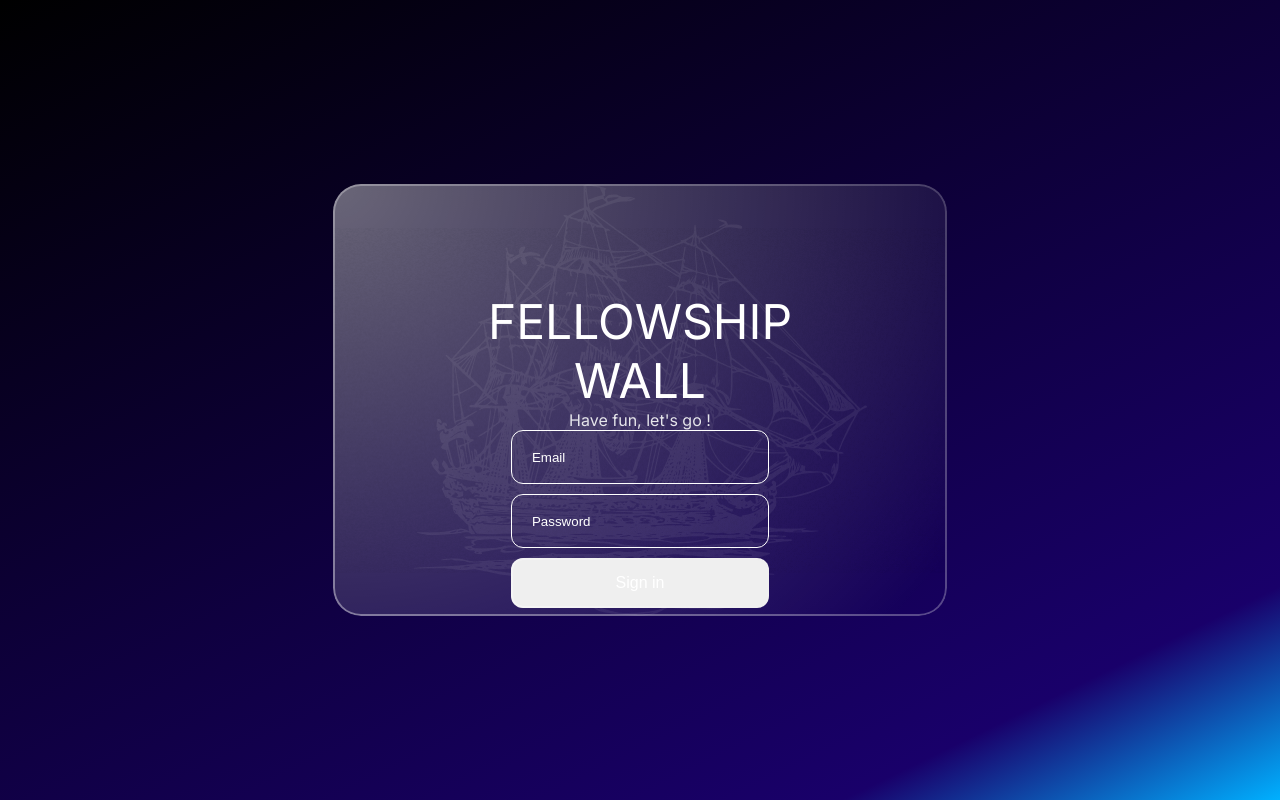
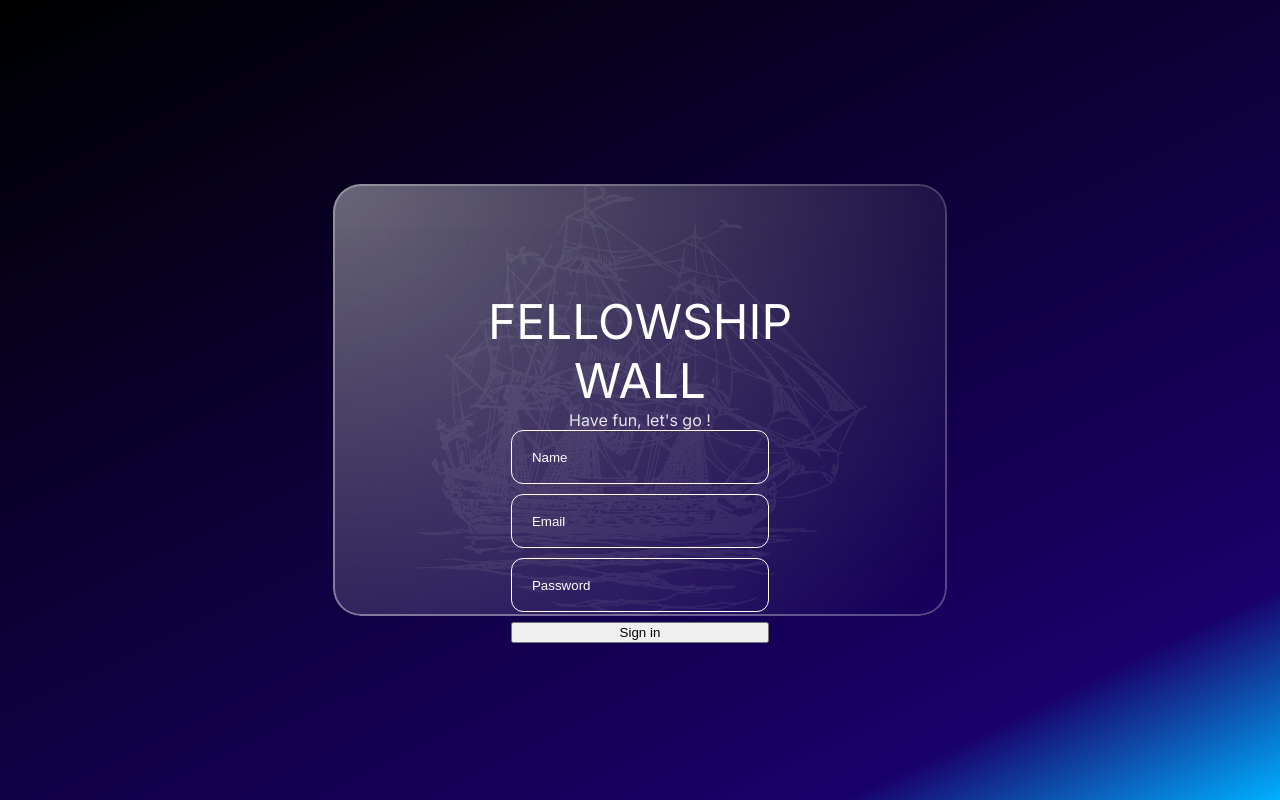
Before and after one commit to WGX94/Nodejs-project, a React (Create React App) app: page /signup in a window 1280 px wide. Built offline with nearby package versions, Linux system fonts and the light colour scheme.

Commit message:
created page signup

```diff
--- a/src/components/login.jsx
+++ b/src/components/signup.jsx
@@ -1,24 +1,24 @@
 import React, { useState } from 'react';
 import { useNavigate } from 'react-router-dom';
-import "./login.scss"
+import "./signup.scss"
 
 
-function Login() {
+function SignUp() {
   const [name, setName] = useState('');
+  const [email, setEmail] = useState('');
+  const [password, setPassword] = useState('');
   const [user, setUser] = useState(null);
   const [error, setError] = useState('');
-  const [email, setEmail] = useState('')
-  const [password, setPassword] = useState('')
   const navigate = useNavigate();
 
   const handleLogin = async (e) => {
     e.preventDefault();
     setError('');
     try {
-      const res = await fetch('http://localhost/login', {
+      const res = await fetch('http://localhost/signup', {
         method: 'POST',
         headers: { 'Content-Type': 'application/json' },
-        body: JSON.stringify({ email, password }),
+        body: JSON.stringify({ name, email, password }),
       });
       const data = await res.json();
       if (!res.ok) {
@@ -37,7 +37,7 @@ function Login() {
 
 
   return (
-    <div id='loginContainer'>
+    <div id='signupContainer'>
       <div id='welcomeBlock'>
         <div id='innerWelcomeBlock'>
           <div id='topBlock'>
@@ -46,24 +46,30 @@ function Login() {
 
           </div>
 
-          <form onSubmit={handleLogin} id='formLogin'>
+          <form onSubmit={handleLogin} id='formSignup'>
+            <input
+              type="text"
+              placeholder="Name"
+              value={name}
+              onChange={e => setName(e.target.value)}
+              className='inputSignup'
+            />
             <input
               type="text"
               placeholder="Email"
               value={email}
               onChange={e => setEmail(e.target.value)}
-              className='inputLogin'
+              className='inputSignup'
             />
             <input
               type="password"
               placeholder="Password"
               value={password}
               onChange={e => setPassword(e.target.value)}
-              className='inputLogin'
+              className='inputSignup'
             />
-            <button type="submit" id='btnLogin'>Sign in</button>
+            <button type="submit">Sign in</button>
             {error && <p style={{ color: 'red' }}>{error}</p>}
-
           </form>
 
         </div>
@@ -76,4 +82,4 @@ function Login() {
   );
 }
 
-export default Login;
+export default SignUp;
--- a/src/components/login.scss
+++ b/src/components/signup.scss
@@ -1,4 +1,4 @@
-#loginContainer {
+#signupContainer {
     height: 100vh;
     width: 100vw;
     display: flex;
@@ -62,14 +62,14 @@
 
             }
 
-            #formLogin {
+            #formSignup {
                 gap: 10px;
                 display: flex;
                 flex-direction: column;
                 width: 70%;
 
 
-                .inputLogin {
+                .inputSignup {
                     background: none;
                     height: 50px;
                     color: white;
@@ -79,11 +79,11 @@
                     position: relative;
                 }
 
-                .inputLogin::placeholder {
+                .inputSignup::placeholder {
                     color: white;
                 }
 
-                #btnLogin::before {
+                #btnSignup::before {
                     content: '';
                     position: absolute;
                     inset: 0;
@@ -97,7 +97,7 @@
                     opacity: 40%;
                 }
 
-                #btnLogin {
+                #btnSignup {
                     background: radial-gradient(50% 50% at 50% 50%, rgba(241, 251, 255, 0.48) 100%);
                     height: 50px;
                     color: white;
--- a/src/index.js
+++ b/src/index.js
@@ -11,6 +11,7 @@ import Game from './pages/game/Game';
 import Victory from './pages/victory/Victory';
 import SinkOrSail from './pages/sinkorsail/SinkOrSail';
 import Profile from './pages/profile/Profile';
+import SignUp from './components/signup';
 
 const root = document.getElementById("root");
 
@@ -23,7 +24,7 @@ ReactDOM.createRoot(root).render(
       <Route path='/game/:gameId' element={<Game />} />
       <Route path='/victory/:gameId' element={<Victory />} />
       <Route path='/profile' element={<Profile />} />
-
+      <Route path='/signup' element={<SignUp />} />
     </Routes>
   </BrowserRouter>
 );
```
Also changed, not shown: 1 other file (tests, documents, lock files or other folders).
